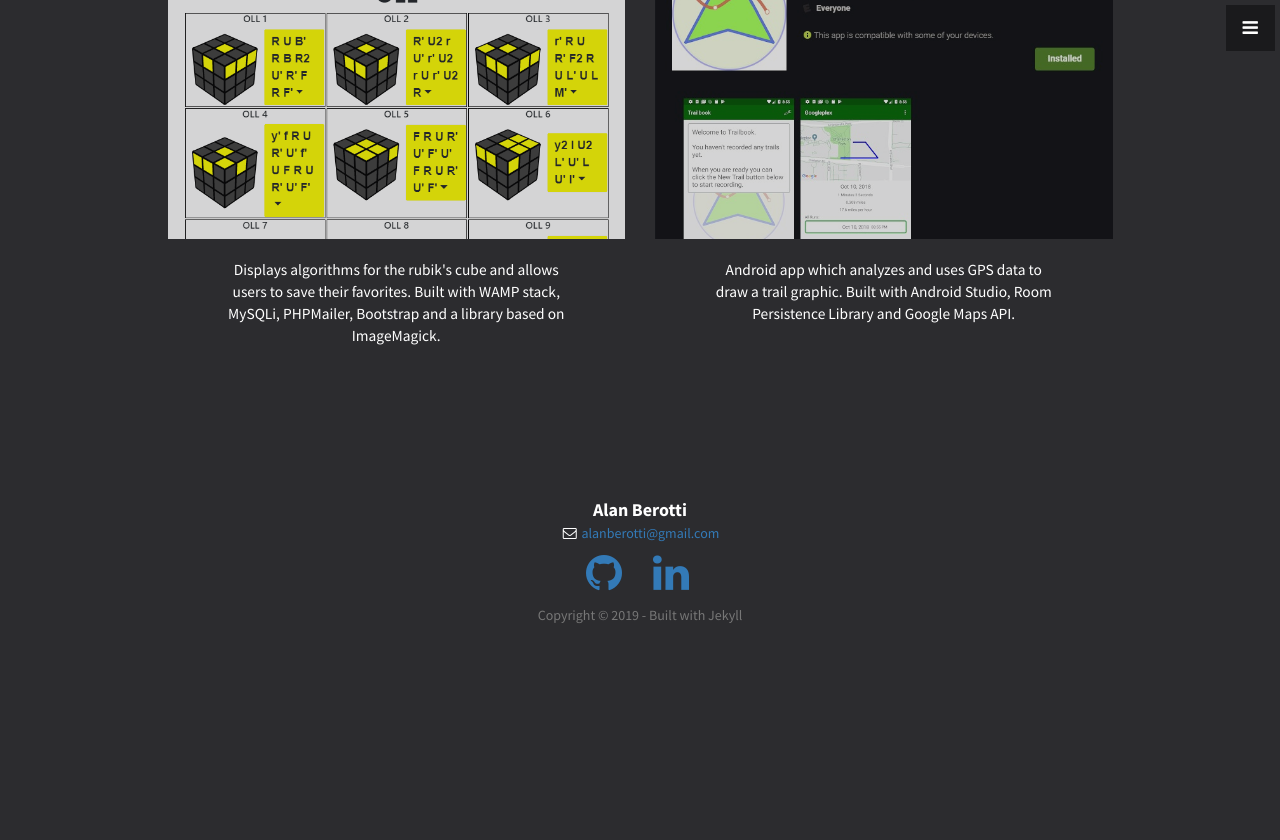
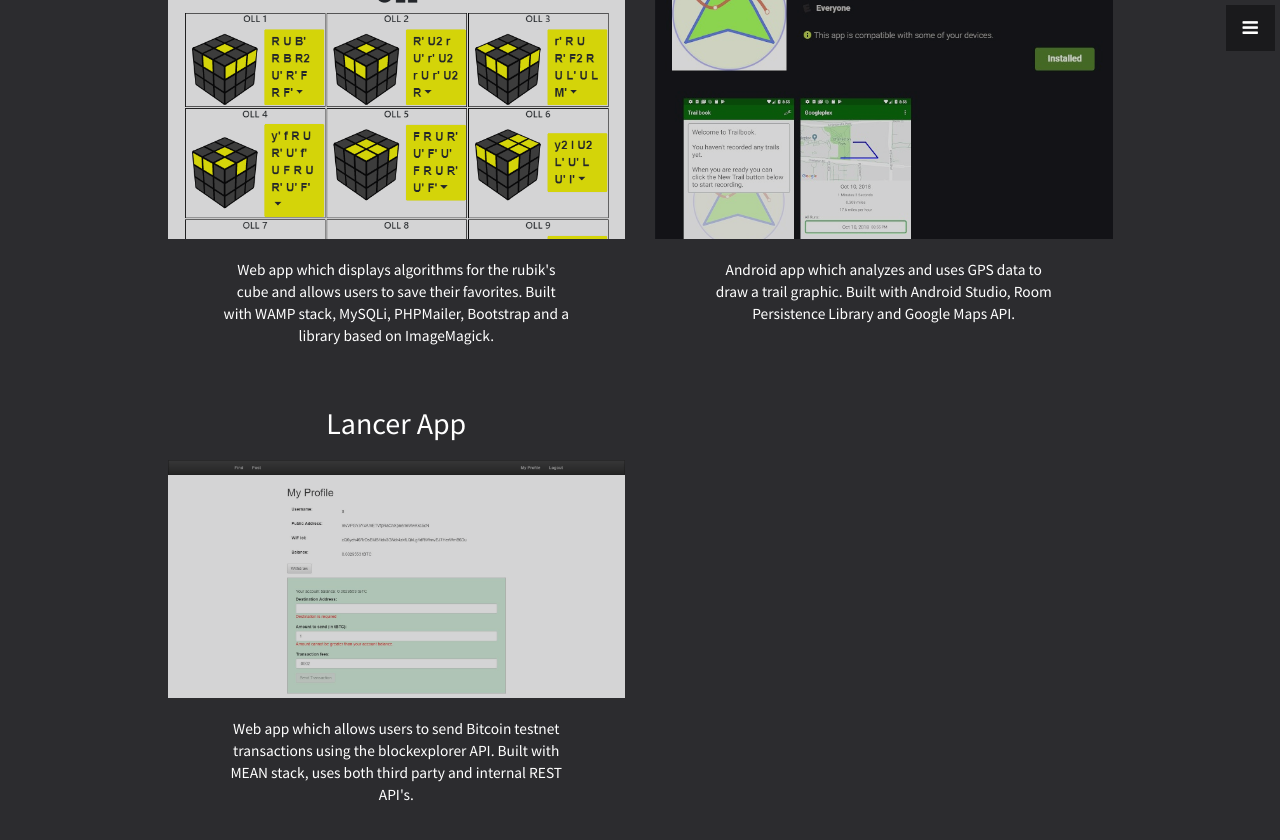
Before and after one commit to beroa/beroa.github.io, a Jekyll site: the page built from index.html, in a window 1280 px wide and 900 px high, scrolled down 370 px. Shown: the top 840 px of the window. Built offline with Jekyll 4.4.1, drawn with Linux system fonts in a browser that asks for light colours; before the commit the page ends 1105 px from its top, so only the background shows below that.

Commit message:
added lancer app to projects

```diff
--- a/_includes/portfolio.html
+++ b/_includes/portfolio.html
@@ -11,7 +11,7 @@
               <a href="http://www.alanberotti.website/aalgs">
                 <img class="img-portfolio img-responsive" src="img/portfolio-1.jpg">
               </a>
-              <p>Displays algorithms for the rubik's cube and allows users to save their favorites. Built with WAMP stack, MySQLi, PHPMailer, Bootstrap and a library based on ImageMagick.</p>
+              <p>Web app which displays algorithms for the rubik's cube and allows users to save their favorites. Built with WAMP stack, MySQLi, PHPMailer, Bootstrap and a library based on ImageMagick.</p>
             </div>
           </div>
           <div class="col-md-6">
@@ -23,6 +23,18 @@
               <p>Android app which analyzes and uses GPS data to draw a trail graphic. Built with Android Studio, Room Persistence Library and Google Maps API.</p>
             </div>
           </div>
+        </div>
+        <div class="row">
+          <div class="col-md-6">
+            <div class="portfolio-item">
+              <h2>Lancer App</h2>
+              <a href="lancerapp.herokuapp.com">
+                <img class="img-portfolio img-responsive" src="img/portfolio-3.jpg">
+              </a>
+              <p>Web app which allows users to send Bitcoin testnet transactions using the blockexplorer API. Built with MEAN stack, uses both third party and internal REST API's.</p>
+            </div>
+          </div>
+        </div>
 
         </div>
         <!-- /.row (nested) -->
```
Also changed, not shown: img/portfolio-3.jpg, img/portfolio-4.jpg (deleted).
